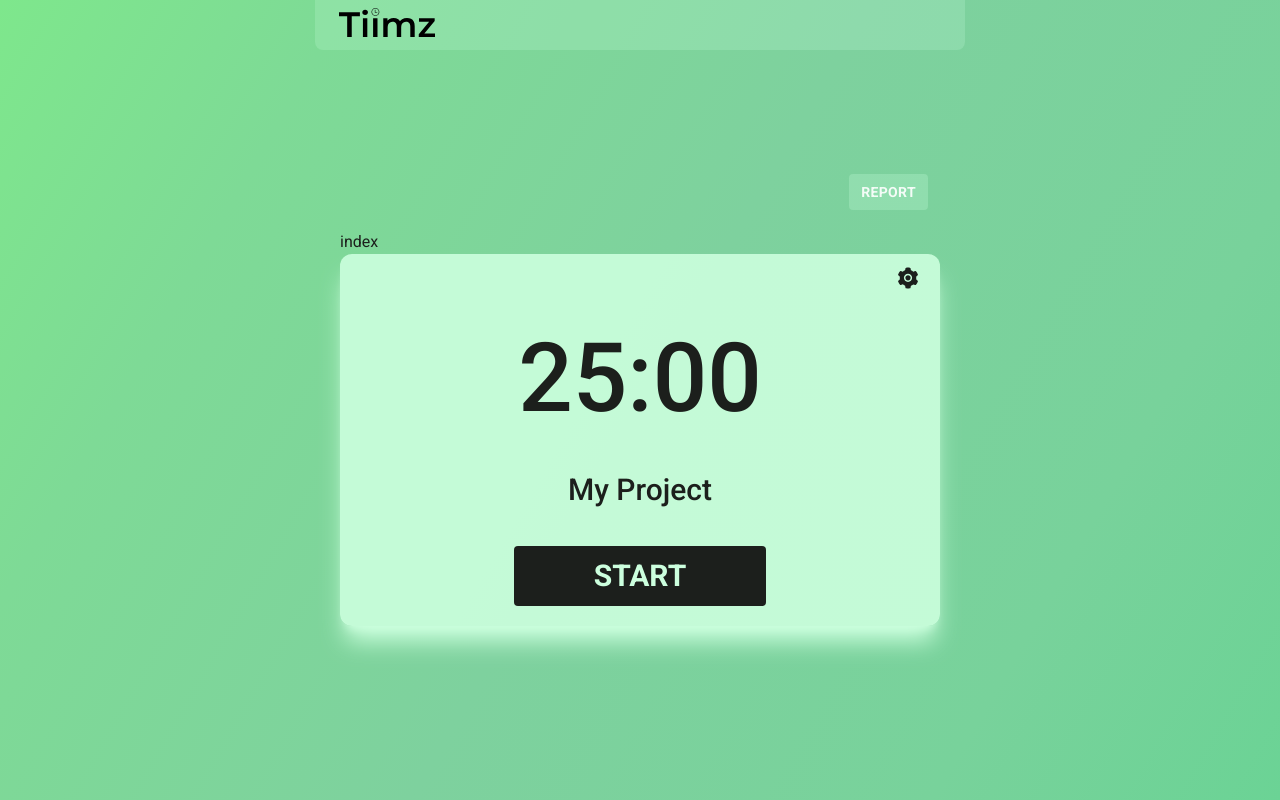
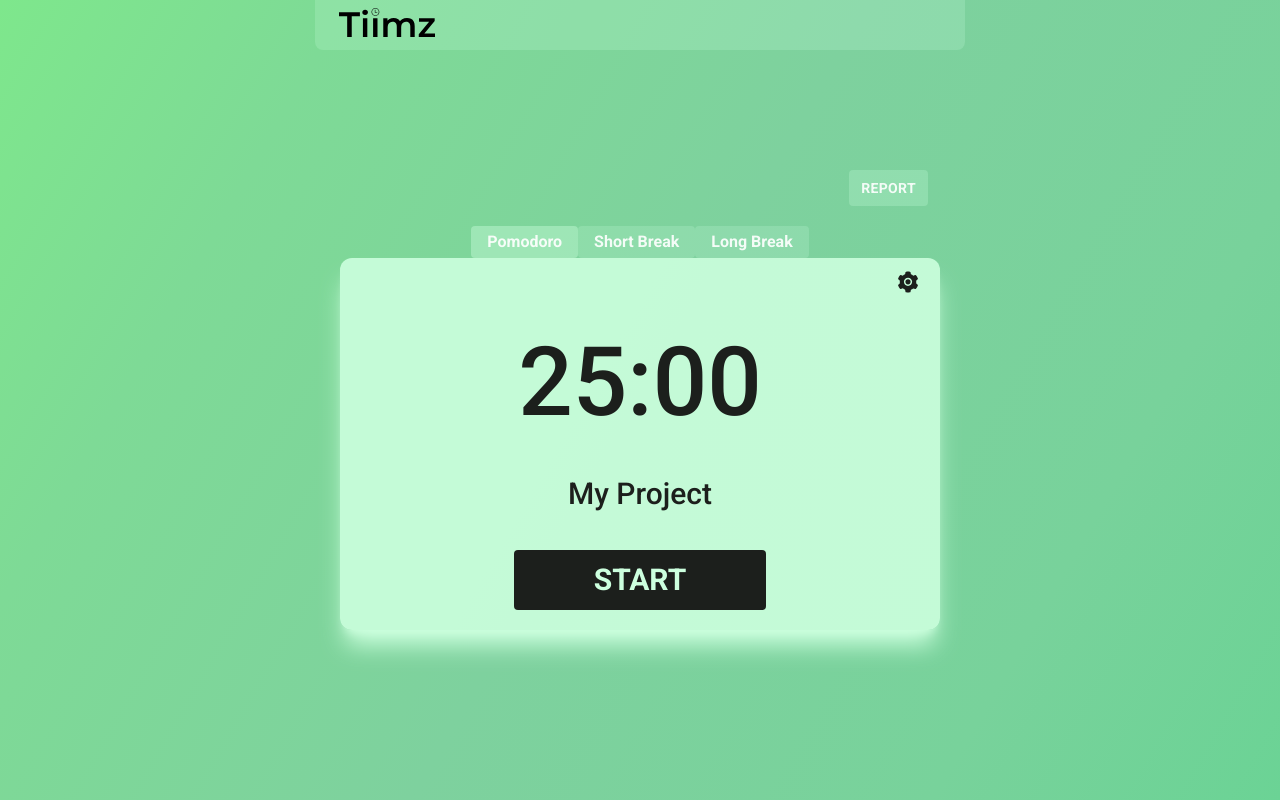
Before and after one commit to azariaberyl/tiim, a React (Vite) app: page / in a window 1280 px wide. Built offline with nearby package versions, Linux system fonts and the light colour scheme.

Commit message:
feature: add tabs layout

```diff
--- a/package.json
+++ b/package.json
@@ -4,7 +4,7 @@
   "version": "0.0.0",
   "type": "module",
   "scripts": {
-    "dev": "vite",
+    "dev": "vite --host",
     "build": "tsc && vite build",
     "preview": "vite preview"
   },
--- /dev/null
+++ b/src/components/ClockTabs/Tab.tsx
@@ -0,0 +1,25 @@
+import React, { memo } from 'react';
+import useTabStore from '../../contexts/TabStore';
+import { tab } from '../../types';
+
+interface props {
+  id: tab;
+  name: string;
+}
+
+function Tab({ id: key, name }: props) {
+  const { onChangeTab, tab } = useTabStore();
+
+  return (
+    <button
+      onClick={() => onChangeTab(key)}
+      className={`px-4 py-1 font-bold text-white/90 bg-default-light/20 hover:bg-default-light/40 hover:text-white rounded ${
+        tab === key && 'text-white bg-default-light/40'
+      }`}
+    >
+      {name}
+    </button>
+  );
+}
+
+export default memo(Tab);
--- a/src/components/ClockTabs/index.tsx
+++ b/src/components/ClockTabs/index.tsx
@@ -1,7 +1,14 @@
-import React from 'react';
+import React, { memo } from 'react';
+import Tab from './Tab';
 
 function ClockTabs() {
-  return <div>index</div>;
+  return (
+    <div className='flex justify-center'>
+      <Tab name='Pomodoro' id={1} />
+      <Tab name='Short Break' id={2} />
+      <Tab name='Long Break' id={3} />
+    </div>
+  );
 }
 
-export default ClockTabs;
+export default memo(ClockTabs);
--- /dev/null
+++ b/src/contexts/TabStore.ts
@@ -0,0 +1,16 @@
+import { create } from 'zustand';
+import { tab } from '../types';
+
+interface props {
+  tab: tab;
+  onChangeTab: (val: tab) => void;
+}
+
+const useTabStore = create<props>()((set) => ({
+  tab: 1,
+  onChangeTab(val) {
+    set(() => ({ tab: val }));
+  },
+}));
+
+export default useTabStore;
--- a/src/main.tsx
+++ b/src/main.tsx
@@ -5,9 +5,9 @@ import App from './App';
 import './styles/index.css';
 
 ReactDOM.createRoot(document.getElementById('root') as HTMLElement).render(
-  <React.StrictMode>
-    <BrowserRouter>
-      <App />
-    </BrowserRouter>
-  </React.StrictMode>
+  // <React.StrictMode>
+  <BrowserRouter>
+    <App />
+  </BrowserRouter>
+  // </React.StrictMode>
 );
--- a/src/pages/Tiimz.tsx
+++ b/src/pages/Tiimz.tsx
@@ -7,7 +7,7 @@ const Tiimz = () => {
   const clock = useRef<HTMLDivElement>(null);
 
   useEffect(() => {
-    console.log(clock.current?.getBoundingClientRect());
+    // console.log(clock.current?.getBoundingClientRect());
   }, []);
 
   return (
--- a/src/types/index.ts
+++ b/src/types/index.ts
@@ -10,6 +10,8 @@ interface TimersData {
   report: number;
 }
 
+export type tab = 1 | 2 | 3;
+
 type ModalType = 'edit' | 'report' | '';
 
 export type { Timer, TimersData, ModalType };
```
